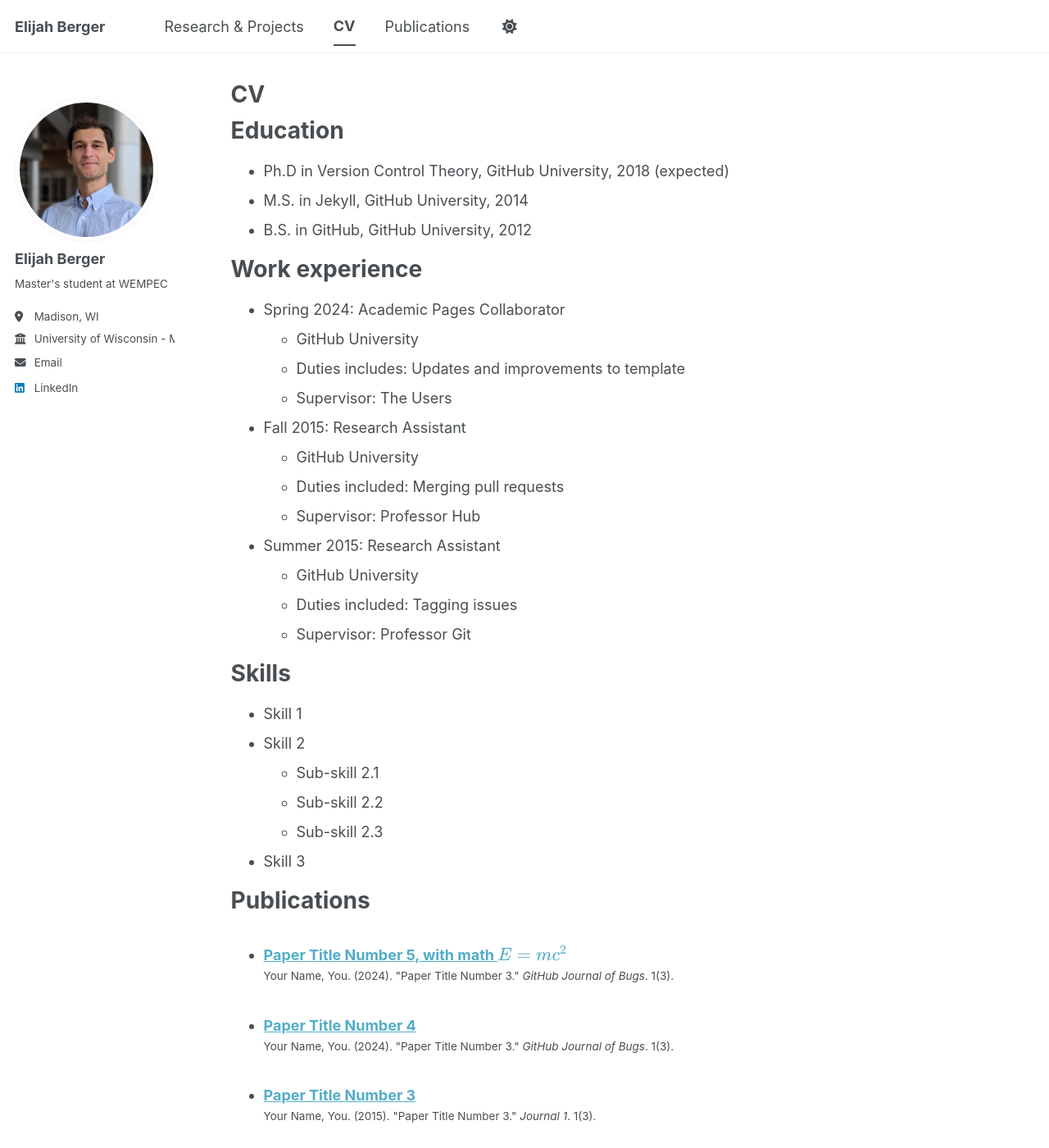
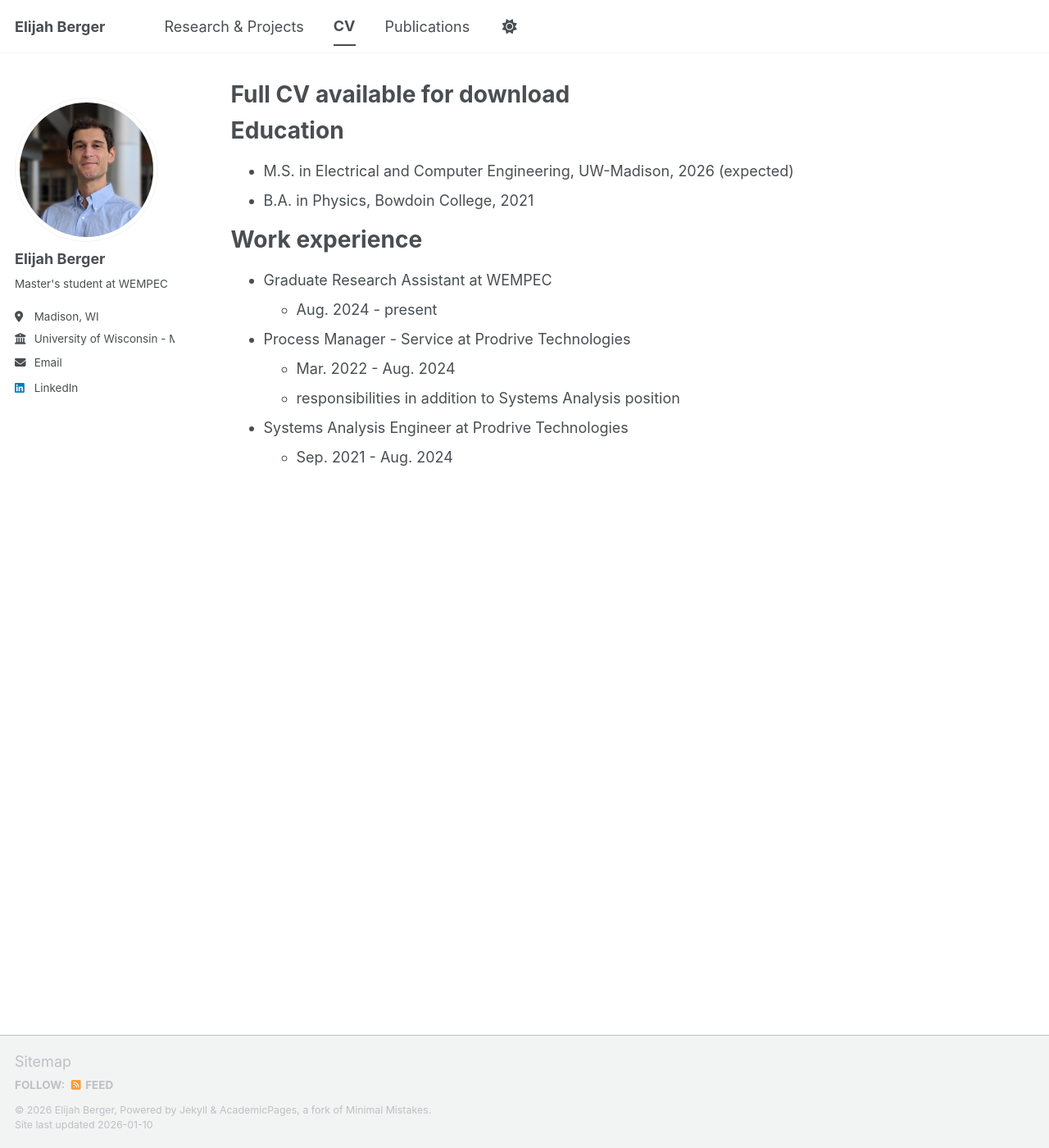
Before and after one commit to nosnowfall/nosnowfall.github.io, a Jekyll site: the page built from _pages/cv.md, in a window 1280 px wide and 1400 px high. Shown: the whole window at 82% size. Built offline with Jekyll 4.4.1, drawn with Linux system fonts in a browser that asks for light colours; a script bundle is joined from its source files by our own code; library files that are not in the unit come from our copies; some of the changed text lies outside the part shown.

Commit message:
Update cv.md

```diff
--- a/_pages/cv.md
+++ b/_pages/cv.md
@@ -1,6 +1,6 @@
 ---
 layout: archive
-title: "CV"
+title: "Full CV available for download"
 permalink: /cv/
 author_profile: true
 redirect_from:
@@ -9,56 +9,21 @@ redirect_from:
 
 {% include base_path %}
 
+
+
 Education
 ======
-* Ph.D in Version Control Theory, GitHub University, 2018 (expected)
-* M.S. in Jekyll, GitHub University, 2014
-* B.S. in GitHub, GitHub University, 2012
+* M.S. in Electrical and Computer Engineering, UW-Madison, 2026 (expected)
+* B.A. in Physics, Bowdoin College, 2021
 
 Work experience
 ======
-* Spring 2024: Academic Pages Collaborator
-  * GitHub University
-  * Duties includes: Updates and improvements to template
-  * Supervisor: The Users
+* Graduate Research Assistant at WEMPEC
+  * Aug. 2024 - present
 
-* Fall 2015: Research Assistant
-  * GitHub University
-  * Duties included: Merging pull requests
-  * Supervisor: Professor Hub
+* Process Manager - Service at Prodrive Technologies
+  * Mar. 2022 - Aug. 2024
+  * responsibilities in addition to Systems Analysis position
 
-* Summer 2015: Research Assistant
-  * GitHub University
-  * Duties included: Tagging issues
-  * Supervisor: Professor Git
-
-Skills
-======
-* Skill 1
-* Skill 2
-  * Sub-skill 2.1
-  * Sub-skill 2.2
-  * Sub-skill 2.3
-* Skill 3
-
-Publications
-======
-  <ul>{% for post in site.publications reversed %}
-    {% include archive-single-cv.html %}
-  {% endfor %}</ul>
-
-Talks
-======
-  <ul>{% for post in site.talks reversed %}
-    {% include archive-single-talk-cv.html  %}
-  {% endfor %}</ul>
-
-Teaching
-======
-  <ul>{% for post in site.teaching reversed %}
-    {% include archive-single-cv.html %}
-  {% endfor %}</ul>
-
-Service and leadership
-======
-* Currently signed in to 43 different slack teams
+* Systems Analysis Engineer at Prodrive Technologies
+  * Sep. 2021 - Aug. 2024
```
